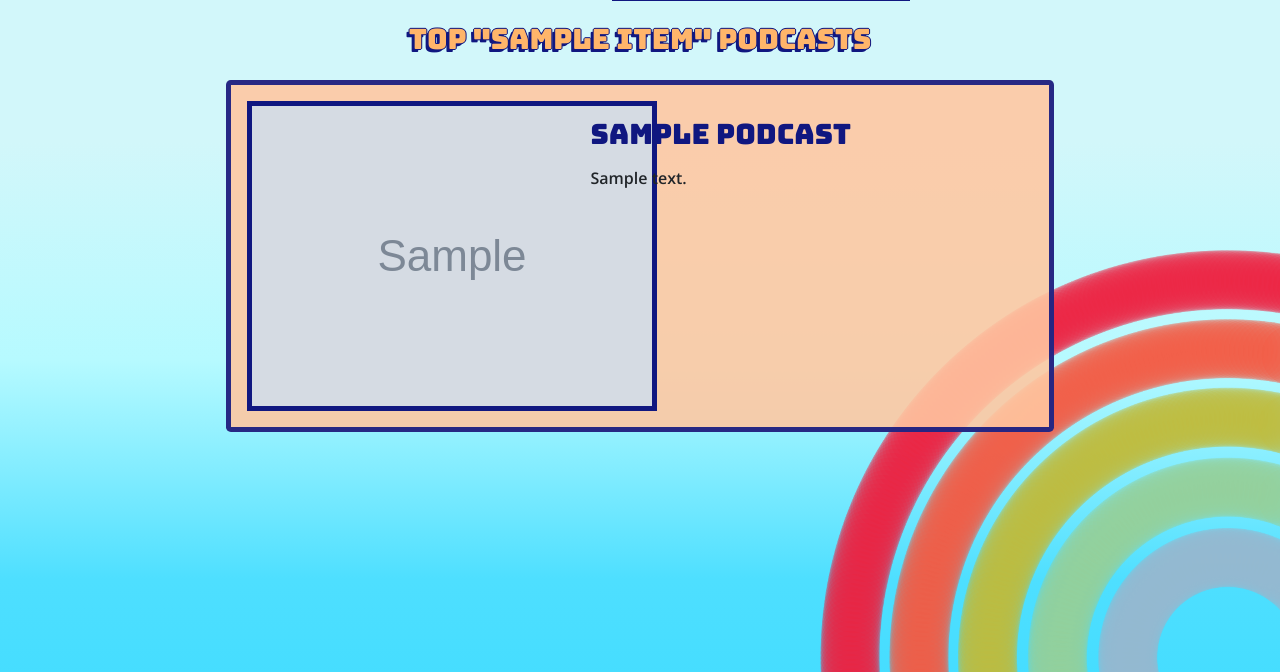
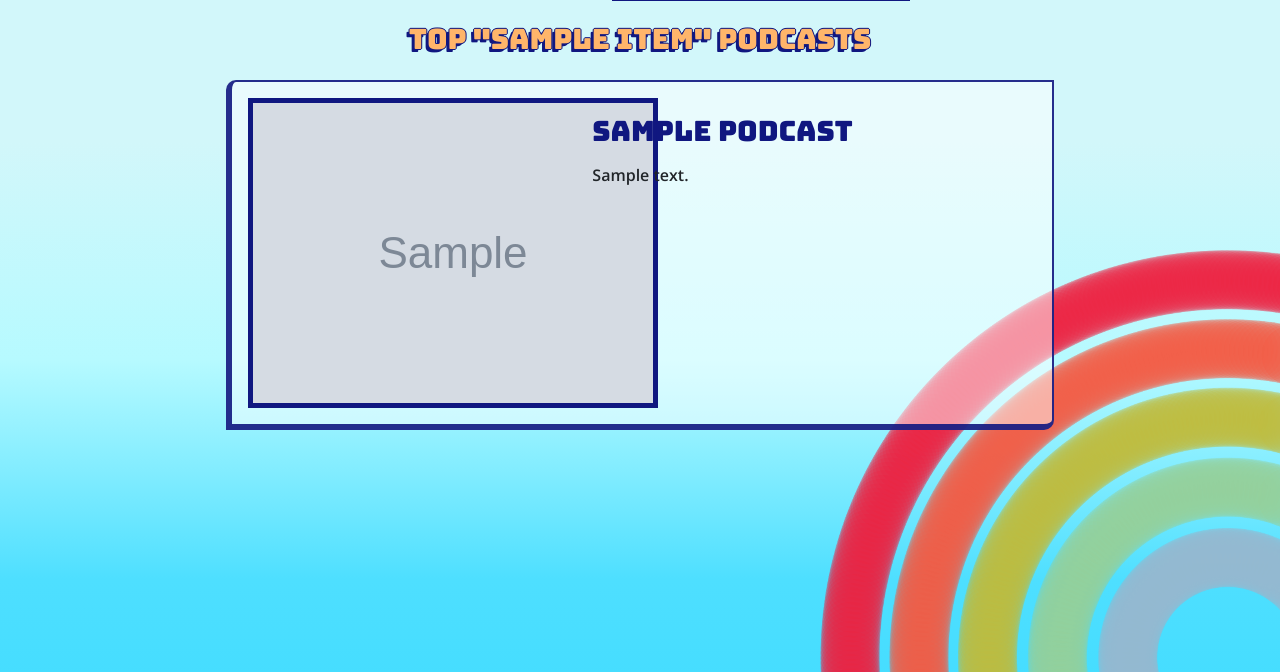
Before and after one commit to mainiwaer/hb-capstone-podpods-app, a Flask app: page /genre/1 in a window 1280 px wide. Shown: the part 77-749 px from the top of the page. Run offline with Flask 2, Linux system fonts and the light colour scheme; tables that the repository leaves empty hold one stand-in row (values such as "Sample post"); grey boxes marked "Sample" are stand-in pictures; a database or web service that is not in the repository returns one stand-in record (values such as "Sample title"); data that the repository does not hold is empty.

Commit message:
Edit genre results page

```diff
--- a/templates/genre_results.html
+++ b/templates/genre_results.html
@@ -8,9 +8,9 @@
 <section class="container mt-4 align-items-center" style="max-width: 900px;">
     <h3 style="text-align: center;">Top "{{ genre_name }}" Podcasts </h3>
 
-    {% for podcast in podcasts %}
+  {% for podcast in podcasts %}
 
-    <div class="card m-4 rounded-3" style="max-width: 900px; border-width: 5px ; border-color:rgba(16, 23, 128, .9); background-color: rgba(255, 199, 161, 0.89)" >
+    <div class="card m-4 pod-info-result">
       <div class="row g-0 m-3">
             <div class="col-md-5">
               <a href="/podcast/{{ podcast['id'] }}">
```
